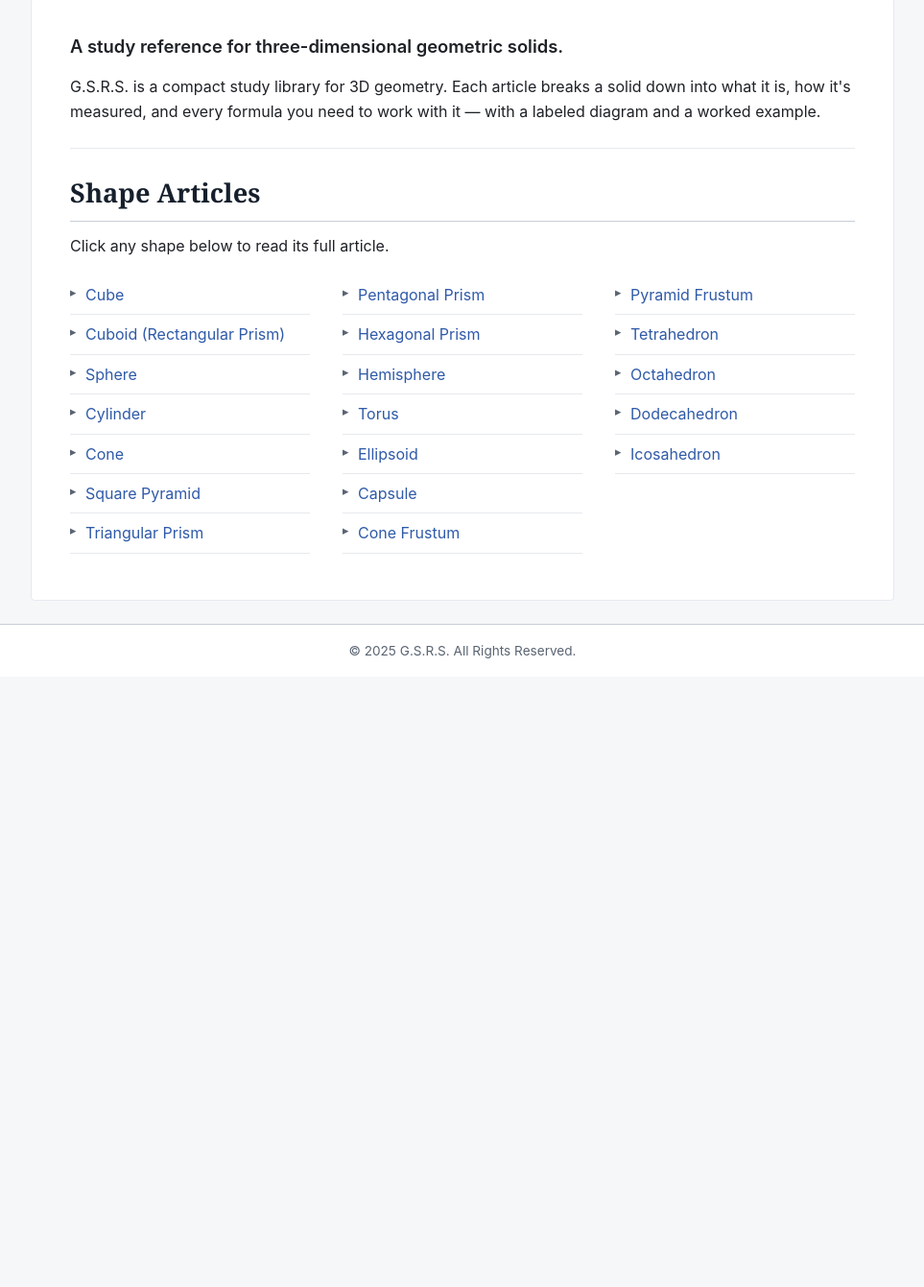
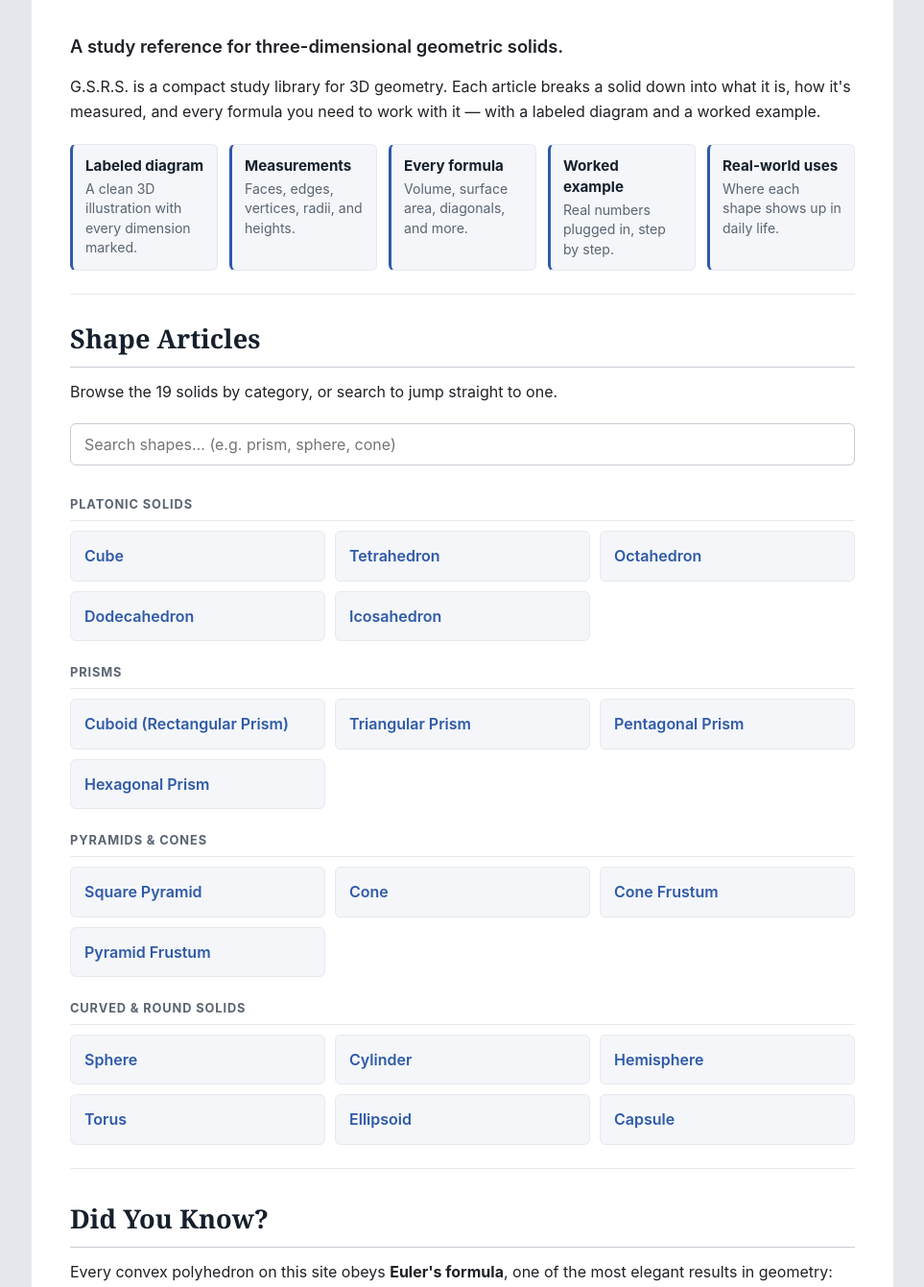
Before and after one commit to theNoob649/gsrs, a plain HTML site: page index.html in a window 1280 px wide. Shown: the part 142-1483 px from the top of the page at 96% size, without its empty margins (158-1121 px from the left). Before the commit the page ends 847 px from the top, so only its background shows below. Drawn offline with Linux system fonts and the light colour scheme.

Commit message:
Enrich site: cube favicon, grey background, search + categories
- Favicon: symmetric isometric cube (was reading as a cuboid)
- Light grey page background so the white content column stands out
- Home page: "what's inside" panel, live shape search (script.js),
  category-grouped shape cards, and an Euler's-formula call-out

Co-Authored-By: Claude Opus 4.8 (1M context) <noreply@anthropic.com>

```diff
--- a/article.css
+++ b/article.css
@@ -6,7 +6,7 @@
    ========================================================================== */
 
 :root {
-  --page-bg:  #f6f7f9;
+  --page-bg:  #e4e7ec;
   --content:  #ffffff;
   --text:     #1e2126;
   --muted:    #5a6472;
--- a/index.html
+++ b/index.html
@@ -6,6 +6,7 @@
   <title>G.S.R.S. - Geometric Shapes Reference Site</title>
   <link href="style.css" rel="stylesheet" type="text/css" />
   <link rel="icon" type="image/png" href="favicon.png">
+  <script src="script.js" defer></script>
 </head>
 <body>
   <header>
@@ -21,32 +22,84 @@
       work with it — with a labeled diagram and a worked example.
     </p>
 
+    <ul class="feature-list">
+      <li><strong>Labeled diagram</strong>A clean 3D illustration with every dimension marked.</li>
+      <li><strong>Measurements</strong>Faces, edges, vertices, radii, and heights.</li>
+      <li><strong>Every formula</strong>Volume, surface area, diagonals, and more.</li>
+      <li><strong>Worked example</strong>Real numbers plugged in, step by step.</li>
+      <li><strong>Real-world uses</strong>Where each shape shows up in daily life.</li>
+    </ul>
+
     <hr>
 
     <h2>Shape Articles</h2>
-    <p>Click any shape below to read its full article.</p>
+    <p>Browse the 19 solids by category, or search to jump straight to one.</p>
 
+    <input class="shape-search" type="search" id="shape-search"
+           placeholder="Search shapes… (e.g. prism, sphere, cone)"
+           aria-label="Search shapes" autocomplete="off" />
+
+    <div class="shape-index">
+      <section class="shape-cat">
+        <h3 class="cat-title">Platonic Solids</h3>
         <div class="shape-links">
           <a href="cube.html">Cube</a>
-      <a href="cuboid.html">Cuboid (Rectangular Prism)</a>
-      <a href="sphere.html">Sphere</a>
-      <a href="cylinder.html">Cylinder</a>
-      <a href="cone.html">Cone</a>
-      <a href="square-pyramid.html">Square Pyramid</a>
-      <a href="triangular-prism.html">Triangular Prism</a>
-      <a href="pentagonal-prism.html">Pentagonal Prism</a>
-      <a href="hexagonal-prism.html">Hexagonal Prism</a>
-      <a href="hemisphere.html">Hemisphere</a>
-      <a href="torus.html">Torus</a>
-      <a href="ellipsoid.html">Ellipsoid</a>
-      <a href="capsule.html">Capsule</a>
-      <a href="cone-frustum.html">Cone Frustum</a>
-      <a href="pyramid-frustum.html">Pyramid Frustum</a>
           <a href="tetrahedron.html">Tetrahedron</a>
           <a href="octahedron.html">Octahedron</a>
           <a href="dodecahedron.html">Dodecahedron</a>
           <a href="icosahedron.html">Icosahedron</a>
         </div>
+      </section>
+
+      <section class="shape-cat">
+        <h3 class="cat-title">Prisms</h3>
+        <div class="shape-links">
+          <a href="cuboid.html">Cuboid (Rectangular Prism)</a>
+          <a href="triangular-prism.html">Triangular Prism</a>
+          <a href="pentagonal-prism.html">Pentagonal Prism</a>
+          <a href="hexagonal-prism.html">Hexagonal Prism</a>
+        </div>
+      </section>
+
+      <section class="shape-cat">
+        <h3 class="cat-title">Pyramids &amp; Cones</h3>
+        <div class="shape-links">
+          <a href="square-pyramid.html">Square Pyramid</a>
+          <a href="cone.html">Cone</a>
+          <a href="cone-frustum.html">Cone Frustum</a>
+          <a href="pyramid-frustum.html">Pyramid Frustum</a>
+        </div>
+      </section>
+
+      <section class="shape-cat">
+        <h3 class="cat-title">Curved &amp; Round Solids</h3>
+        <div class="shape-links">
+          <a href="sphere.html">Sphere</a>
+          <a href="cylinder.html">Cylinder</a>
+          <a href="hemisphere.html">Hemisphere</a>
+          <a href="torus.html">Torus</a>
+          <a href="ellipsoid.html">Ellipsoid</a>
+          <a href="capsule.html">Capsule</a>
+        </div>
+      </section>
+    </div>
+
+    <p class="no-results" hidden>No shapes match your search.</p>
+
+    <hr>
+
+    <h2>Did You Know?</h2>
+    <p>
+      Every convex polyhedron on this site obeys <strong>Euler's formula</strong>,
+      one of the most elegant results in geometry:
+    </p>
+    <p class="euler">V − E + F = 2</p>
+    <p>
+      Count the <strong>vertices (V)</strong>, subtract the <strong>edges (E)</strong>,
+      add the <strong>faces (F)</strong>, and you always land on 2 — whether it's a
+      humble cube (8 − 12 + 6) or a 20-faced icosahedron (12 − 30 + 20). Try it on
+      any flat-faced shape in the list above.
+    </p>
   </main>
 
   <footer>
--- /dev/null
+++ b/script.js
@@ -0,0 +1,36 @@
+/* G.S.R.S. — home page live shape search.
+   Filters the categorized shape list as you type; hides empty categories
+   and shows a "no results" note when nothing matches. Progressive
+   enhancement: with JS off, the full list is still fully browsable. */
+(function () {
+  document.addEventListener('DOMContentLoaded', function () {
+    var input = document.getElementById('shape-search');
+    if (!input) return;
+
+    var cats = Array.prototype.slice.call(document.querySelectorAll('.shape-cat'));
+    var noResults = document.querySelector('.no-results');
+
+    function apply() {
+      var q = input.value.trim().toLowerCase();
+      var anyVisible = false;
+
+      cats.forEach(function (cat) {
+        var links = Array.prototype.slice.call(cat.querySelectorAll('.shape-links a'));
+        var catHasMatch = false;
+
+        links.forEach(function (a) {
+          var match = a.textContent.toLowerCase().indexOf(q) !== -1;
+          a.style.display = match ? '' : 'none';
+          if (match) catHasMatch = true;
+        });
+
+        cat.style.display = catHasMatch ? '' : 'none';
+        if (catHasMatch) anyVisible = true;
+      });
+
+      if (noResults) noResults.hidden = anyVisible;
+    }
+
+    input.addEventListener('input', apply);
+  });
+})();
--- a/style.css
+++ b/style.css
@@ -5,7 +5,7 @@
    ========================================================================== */
 
 :root {
-  --page-bg:  #f6f7f9;   /* area around the content column   */
+  --page-bg:  #e4e7ec;   /* light grey around the content column */
   --content:  #ffffff;   /* article/content surface          */
   --text:     #1e2126;   /* body text                        */
   --muted:    #5a6472;   /* subtitles, captions              */
@@ -101,33 +101,109 @@ hr {
   margin: 24px 0;
 }
 
-/* ---- Shape index (home) — multi-column list of links ---------------------- */
+/* ---- "What's inside each article" feature list ---------------------------- */
+.feature-list {
+  list-style: none;
+  margin: 20px 0 6px;
+  padding: 0;
+  display: grid;
+  grid-template-columns: repeat(auto-fit, minmax(150px, 1fr));
+  gap: 12px;
+}
+.feature-list li {
+  background: #f4f6f9;
+  border: 1px solid var(--rule-lt);
+  border-left: 3px solid var(--accent);
+  border-radius: 6px;
+  padding: 11px 13px;
+  font-size: 0.88rem;
+  line-height: 1.45;
+  color: var(--muted);
+}
+.feature-list li strong {
+  display: block;
+  color: var(--heading);
+  font-size: 0.95rem;
+  margin-bottom: 3px;
+}
+
+/* ---- Search box ----------------------------------------------------------- */
+.shape-search {
+  width: 100%;
+  font-family: var(--sans);
+  font-size: 1rem;
+  padding: 11px 14px;
+  margin: 6px 0 8px;
+  color: var(--text);
+  background: #fff;
+  border: 1px solid var(--rule);
+  border-radius: 6px;
+}
+.shape-search:focus {
+  outline: none;
+  border-color: var(--accent);
+  box-shadow: 0 0 0 3px rgba(47, 90, 168, 0.14);
+}
+
+/* ---- Categorized shape index --------------------------------------------- */
+.shape-cat { margin-top: 22px; }
+
+.shape-cat .cat-title {
+  font-size: 0.8rem;
+  font-weight: 700;
+  text-transform: uppercase;
+  letter-spacing: 0.07em;
+  color: var(--muted);
+  margin: 0 0 10px;
+  padding-bottom: 6px;
+  border-bottom: 1px solid var(--rule-lt);
+}
+
 .shape-links {
-  columns: 3 200px;
-  column-gap: 34px;
-  margin-top: 18px;
+  display: grid;
+  grid-template-columns: repeat(auto-fill, minmax(200px, 1fr));
+  gap: 10px;
 }
 
 .shape-links a {
   display: block;
-  padding: 7px 0 7px 16px;
-  border-bottom: 1px solid var(--rule-lt);
-  position: relative;
-  break-inside: avoid;
+  padding: 12px 14px;
+  background: #f4f6f9;
+  border: 1px solid var(--rule-lt);
+  border-radius: 6px;
   color: var(--link);
+  font-weight: 600;
+  transition: background 0.14s ease, border-color 0.14s ease, transform 0.1s ease;
+}
+.shape-links a:hover,
+.shape-links a:focus {
+  text-decoration: none;
+  color: var(--link-hov);
+  background: #eaf1fb;
+  border-color: var(--accent);
+  transform: translateY(-1px);
 }
 
-.shape-links a::before {
-  content: "▸";
-  position: absolute;
-  left: 0;
+.no-results {
   color: var(--muted);
-  font-size: 0.8em;
+  font-style: italic;
+  padding: 8px 0;
 }
 
-.shape-links a:hover,
-.shape-links a:focus { text-decoration: none; color: var(--link-hov); }
-.shape-links a:hover::before { color: var(--accent); }
+/* ---- Euler call-out ------------------------------------------------------- */
+.euler {
+  font-family: var(--serif);
+  font-size: 1.5rem;
+  font-weight: 700;
+  color: var(--accent);
+  text-align: center;
+  letter-spacing: 1px;
+  background: #f0f5ff;
+  border: 1px solid #d5e0f0;
+  border-radius: 6px;
+  padding: 14px;
+  margin: 8px 0 16px;
+}
 
 /* ---- Footer --------------------------------------------------------------- */
 footer {
```
Also changed, not shown: favicon.png. Lines whose indentation alone changed are shown as unchanged.
